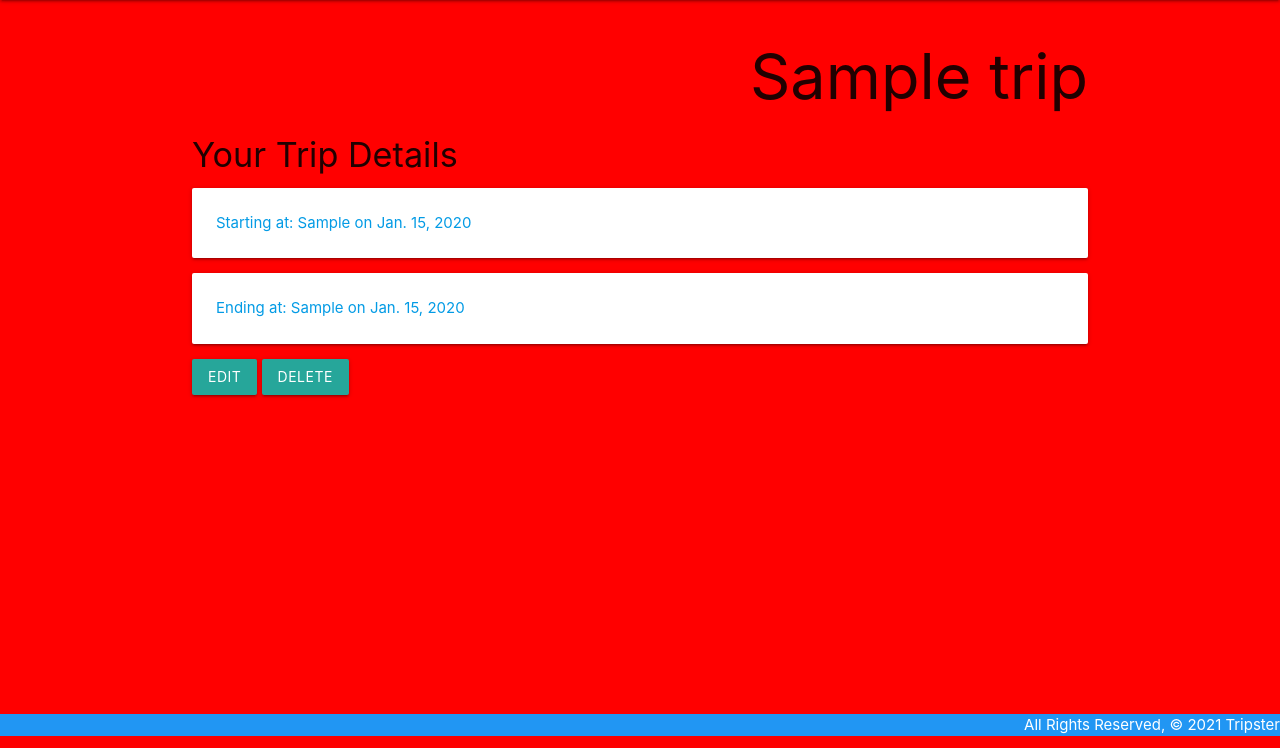
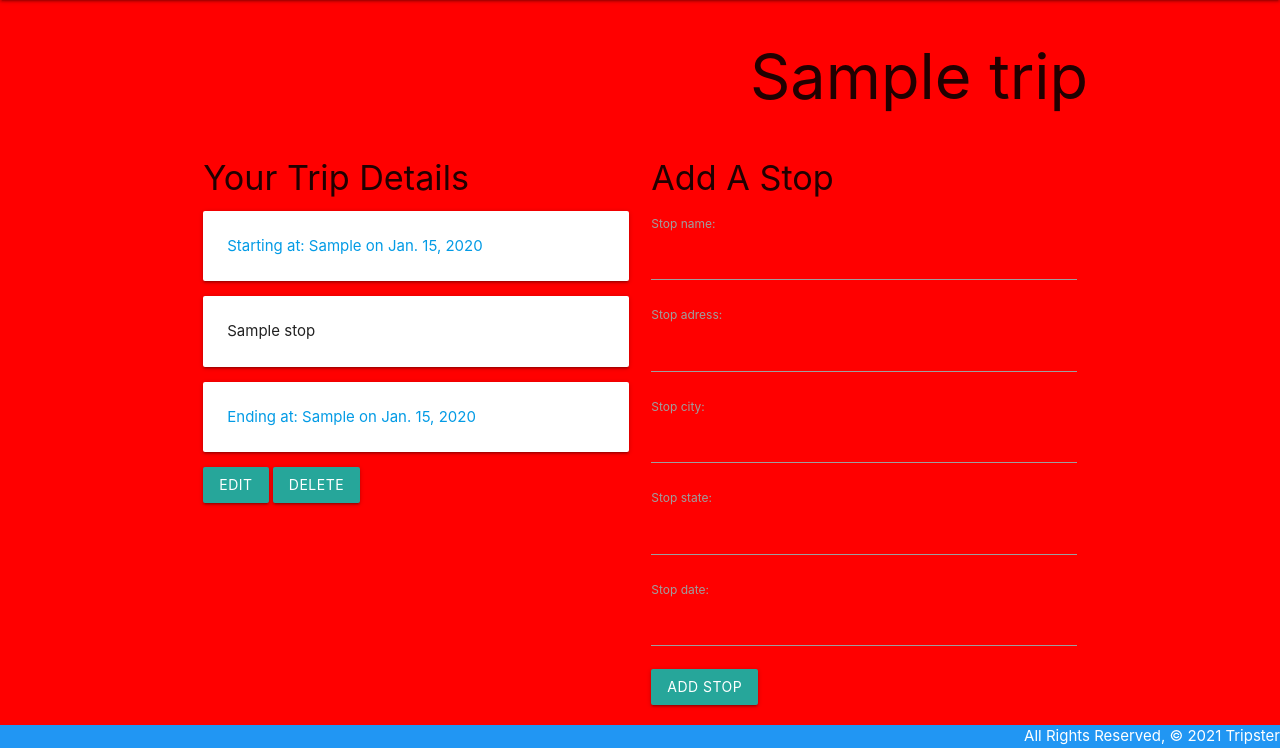
Before and after one commit to benjaminglasser/tripster, a Django app: page /trips/1 in a window 1280 px wide. Shown: the part 64-812 px from the top of the page. Run offline with Django 3.2, Linux system fonts and the light colour scheme; tables that the repository leaves empty hold one stand-in row (values such as "Sample post").

Commit message:
adds stop form

```diff
--- /dev/null
+++ b/main_app/forms.py
@@ -0,0 +1,9 @@
+from django.forms import ModelForm
+from .models import Stop
+
+
+class StopForm(ModelForm):
+    class Meta:
+        model = Stop
+        fields = ['stop_name', 'stop_adress',
+                  'stop_city', 'stop_state', 'stop_date']
--- a/main_app/templates/trips/detail.html
+++ b/main_app/templates/trips/detail.html
@@ -1,20 +1,34 @@
 {% extends 'base.html' %}
 
 {% block content%}
-    <h1 class="details-header">{{ trip.name }}</h1>
-    <h4>Your Trip Details</h4>
+<h1 class="details-header">{{ trip.name }}</h1>
+<div class="row">
+    <div class="col s6">
+        <h4>Your Trip Details</h4>
+        <!-- Trip Start Card -->
         <div class="card">
             <a href="/trips/{{trip.id}}">
                 <div class="card-content">
                     <p>Starting at: {{trip.start_location}} on {{trip.start_date}}</p>
-
                 </div>
             </a>
         </div>
+
+        <!-- STOP CARDS -->
+
+        {% for s in stops %}
+        <div class="card">
+            <div class="card-content">
+                <p>{{s.stop_name}}</p>
+            </div>
+        </div>
+        {% endfor %}
+
+
+        <!-- Trip End Card -->
         <div class="card">
             <a href="/trips/{{trip.id}}">
                 <div class="card-content">
-
                     <p>Ending at: {{trip.end_location}} on {{trip.end_date}}</p>
                 </div>
             </a>
@@ -26,4 +40,35 @@
             <a class='btn' href="{% url 'trips_update' trip.id %}">Edit</a>
             <a class='btn' href="{% url 'trips_delete' trip.id %}">Delete</a>
         </div>
+    </div>
+
+
+
+
+    <!-- Adding a stop -->
+    <div class="col s6">
+
+
+        <h4>Add A Stop</h4>
+        <form action="{% url 'stop_create' trip.id %}" method="post">
+            {% csrf_token %}
+            {{ stop_form.as_p }}
+            <input type="submit" class="btn" value="Add Stop">
+        </form>
+    </div>
+</div>
+
+
+<!-- datepicker script -->
+<script>
+    const stopDateEl = document.getElementById('id_stop_date');
+
+    M.Datepicker.init(stopDateEl, {
+        format: 'yyyy-mm-dd',
+        default: new Date(),
+        setDefault: true,
+        autoClose: true,
+    });
+</script>
+
 {% endblock%}
--- a/main_app/urls.py
+++ b/main_app/urls.py
@@ -10,6 +10,11 @@ urlpatterns = [
     path('trips/create/', views.TripCreate.as_view(), name="trips_create"),
     path('trips/<int:pk>/update', views.TripUpdate.as_view(), name='trips_update'),
     path('trips/<int:pk>/delete', views.TripDelete.as_view(), name='trips_delete'),
+    # stops:
+    path('trips/<int:trip_id>/stop_create/',
+         views.stop_create, name="stop_create"),
+
+
     # auth:
     # path('accounts/signup/', views.signup, name='signup'),
 ]
--- a/main_app/views.py
+++ b/main_app/views.py
@@ -2,11 +2,10 @@ from django.views.generic.edit import CreateView, UpdateView, DeleteView
 from django.views.generic import ListView, DetailView
 from django.contrib.auth import login
 from django.contrib.auth.forms import UserCreationForm
-from django.shortcuts import render
+from django.shortcuts import render, redirect
 from django.http import HttpResponse
-from .models import Trip
-
-# Create your views here.
+from .models import Trip, Stop
+from .forms import StopForm
 
 
 def home(request):
@@ -26,7 +25,14 @@ def trips_index(request):
 
 def trips_detail(request, trip_id):
     trip = Trip.objects.get(id=trip_id)
-    return render(request, 'trips/detail.html', {'trip': trip})
+    stop_form = StopForm()
+    stops = Stop.objects.all()
+
+    return render(request, 'trips/detail.html', {
+        'trip': trip,
+        'stop_form': stop_form,
+        'stops': stops
+    })
 
 
 class TripCreate(CreateView):
@@ -50,6 +56,18 @@ class TripDelete(DeleteView):
     model = Trip
     success_url = '/trips/'
 
+# stops:
+
+
+def stop_create(request, trip_id):
+    form = StopForm(request.POST)
+    if form.is_valid():
+        new_stop = form.save(commit=False)
+        new_stop.trip_id = trip_id
+        new_stop.save()
+    return redirect('detail', trip_id=trip_id)
+
+
 # auth:
 
 
--- a/tripster/settings.py
+++ b/tripster/settings.py
@@ -120,7 +120,7 @@ USE_TZ = True
 
 STATIC_URL = '/static/'
 
-LOGIN_REDIRECT_URL = '/trips'
+LOGIN_REDIRECT_URL = '/trips/'
 
 LOGOUT_REDIRECT_URL = '/'
 
```
